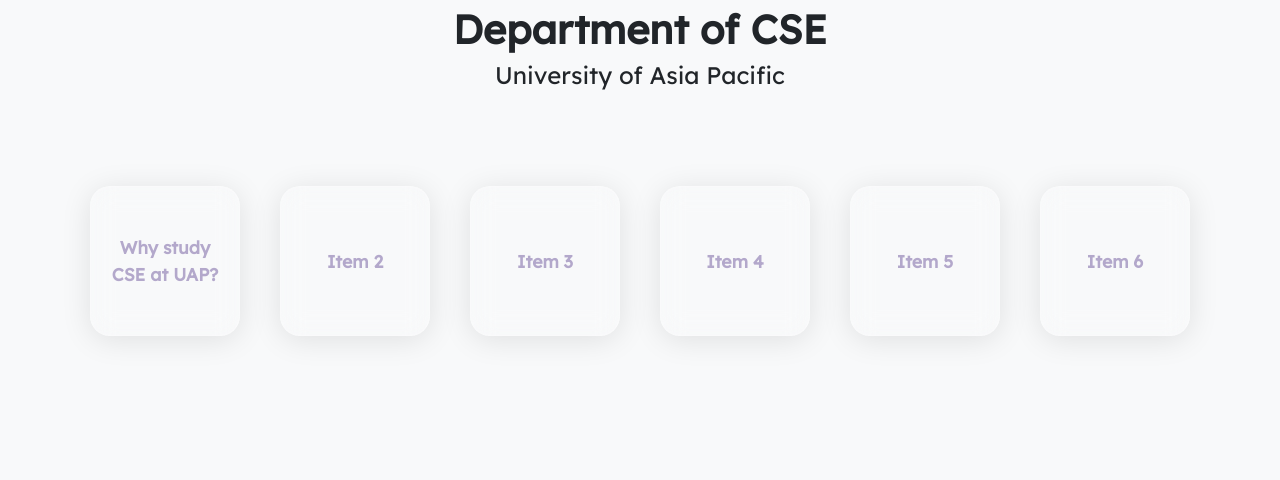
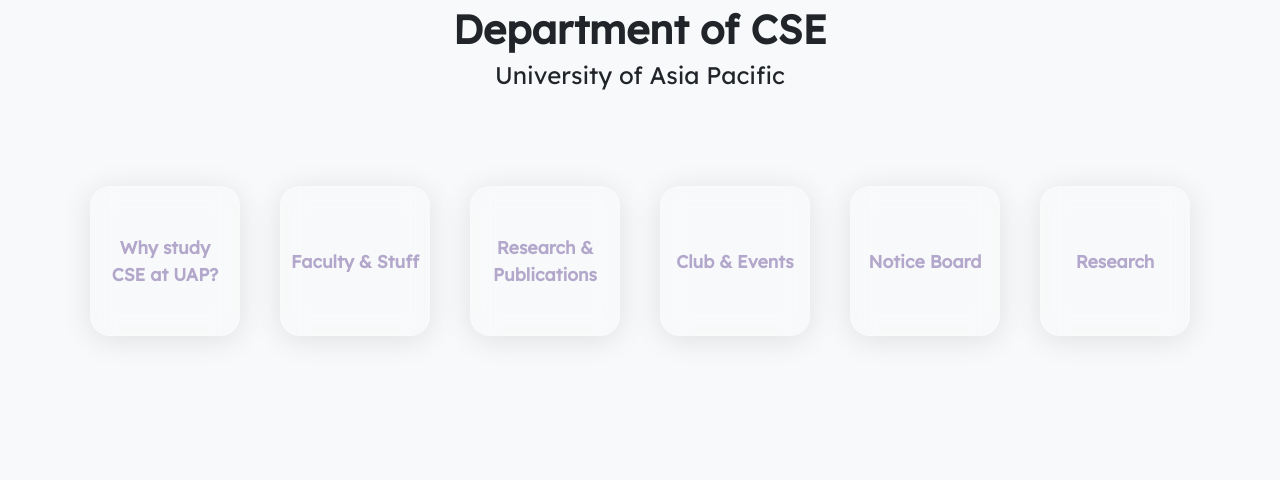
Before and after one commit to dee4git/uap_cse, a Django app: page / in a window 1280 px wide. Shown: the part 315-795 px from the top of the page. Run offline with Django 4.2, Linux system fonts and the light colour scheme.

Commit message:
v 0.0.3.1 - Durjoy
Logs:
Homepage is in work v2

```diff
--- a/templates/home.html
+++ b/templates/home.html
@@ -19,19 +19,19 @@
       <div class="glass-card"><span class="glass-text">Why study CSE at UAP?</span></div>
     </div>
     <div class="col-6 col-sm-4 col-md-3 col-lg-2 d-flex justify-content-center">
-      <div class="glass-card"><span class="glass-text">Item 2</span></div>
+      <div class="glass-card"><span class="glass-text">Faculty & Stuff</span></div>
     </div>
     <div class="col-6 col-sm-4 col-md-3 col-lg-2 d-flex justify-content-center">
-      <div class="glass-card"><span class="glass-text">Item 3</span></div>
+      <div class="glass-card"><span class="glass-text">Research & Publications</span></div>
     </div>
     <div class="col-6 col-sm-4 col-md-3 col-lg-2 d-flex justify-content-center">
-      <div class="glass-card"><span class="glass-text">Item 4</span></div>
+      <div class="glass-card"><span class="glass-text">Club & Events</span></div>
     </div>
     <div class="col-6 col-sm-4 col-md-3 col-lg-2 d-flex justify-content-center">
-      <div class="glass-card"><span class="glass-text">Item 5</span></div>
+      <div class="glass-card"><span class="glass-text">Notice Board</span></div>
     </div>
     <div class="col-6 col-sm-4 col-md-3 col-lg-2 d-flex justify-content-center">
-      <div class="glass-card"><span class="glass-text">Item 6</span></div>
+      <div class="glass-card"><span class="glass-text">Research</span></div>
     </div>
   </div>
 </div>
```
